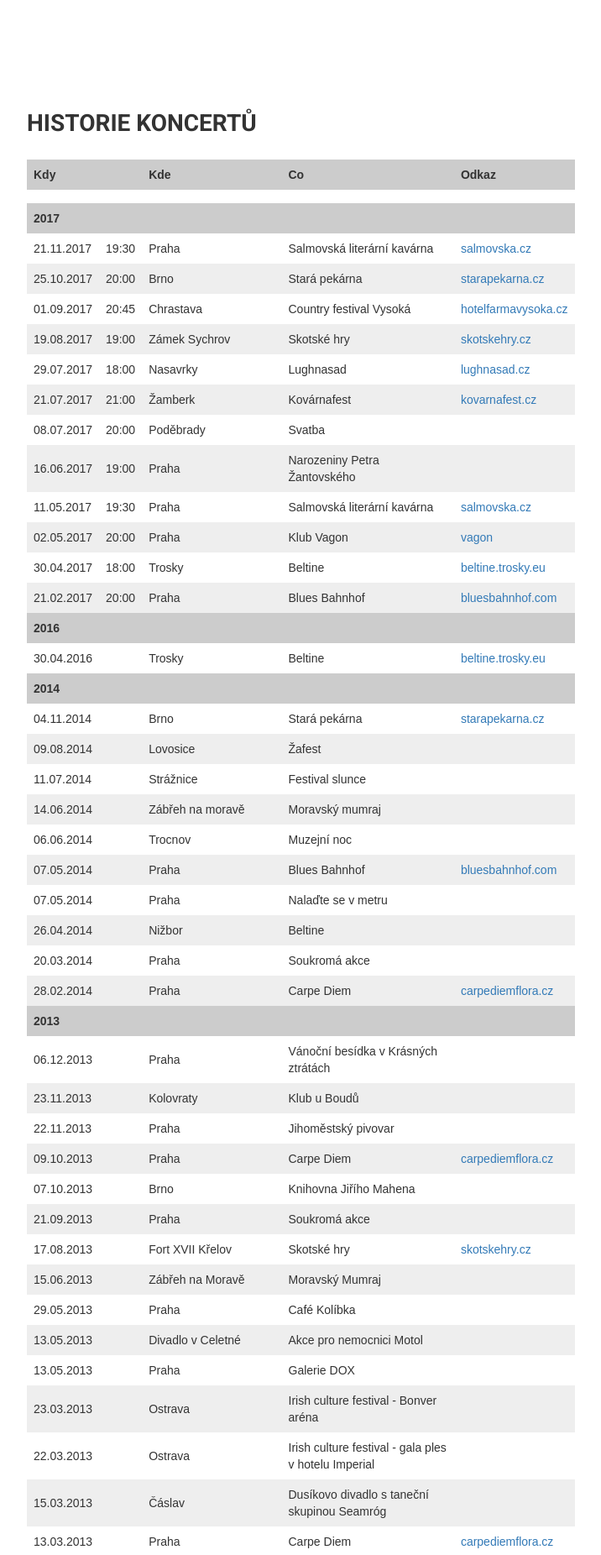
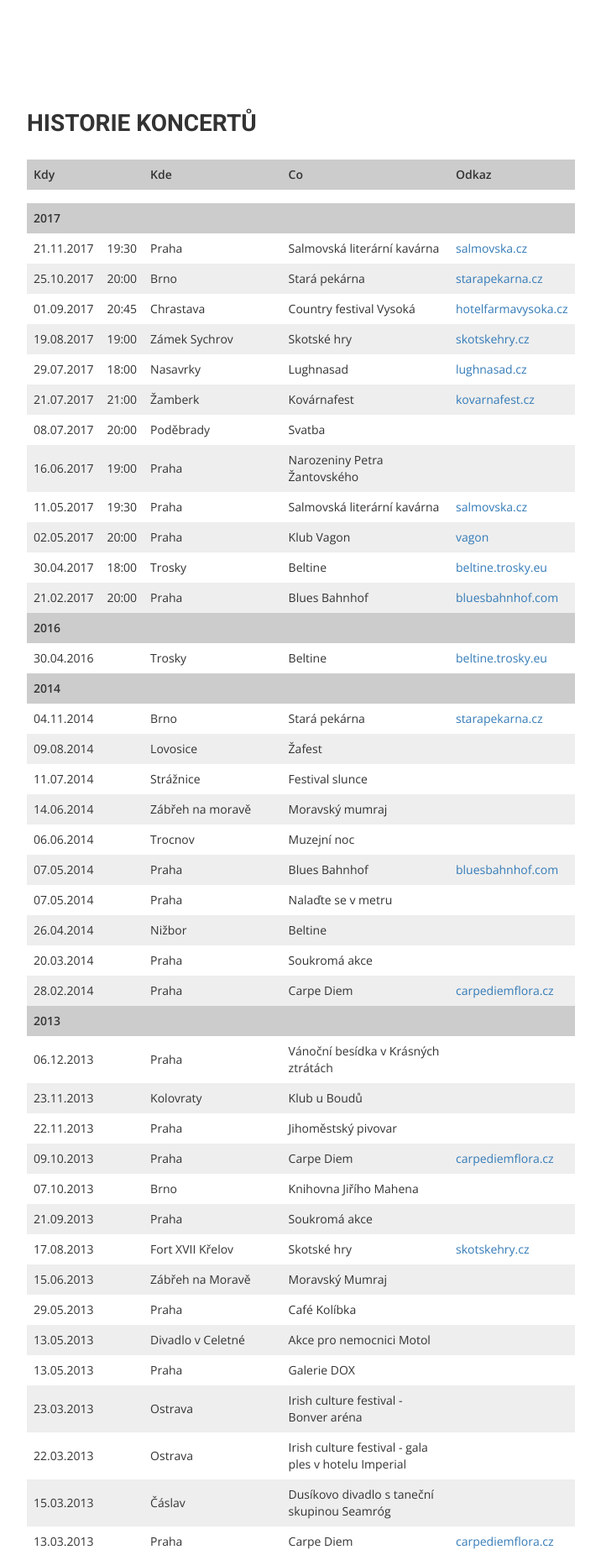
Before and after one commit to davrys/rira-web-jekyll, a Jekyll site: the page built from pages/all_events.html, in a window 1280 px wide. Shown: the part 627-2479 px from the top of the page at 84% size, without its empty margins (38-754 px from the left). Built offline with Jekyll 4.4.1, drawn with Linux system fonts in a browser that asks for light colours; nearby versions of some CDN libraries; some web fonts are replaced.

Commit message:
* Events table code simplification

```diff
--- a/_includes/events.html
+++ b/_includes/events.html
@@ -6,6 +6,7 @@
         <div class="block">
 
           {% assign all_events = include.all_events %}
+          {% assign separate_years = include.separate_years %}
 
           <div class="section-title">
             {% if all_events %}
@@ -24,17 +25,21 @@
 
           <style>
           table {
-              font-family: arial, sans-serif;
-              border-collapse: collapse;
-              width: 100%;
+            <!-- Single line borders -->
+            <!-- https://www.w3schools.com/cssref/pr_border-collapse.asp -->
+            border-collapse: collapse;
+            border: 0px solid {{ background_color }};
           }
 
-          td, th {
-              border: 0px solid {{ title_row_color }};
+          th, td {
+              border: 0px solid {{ background_color }};
               text-align: left;
               padding: 8px;
           }
 
+          th {
+              background-color: {{ title_row_color }};
+          }
           tr:nth-child(even) {
               background-color: {{ even_row_color }};
           }
@@ -43,9 +48,10 @@
           }
           </style>
 
-
+          <!-- Show horizontal scrollbar if the table won't fit the screen -->
+          <div style="overflow-x:auto;">
           <table>
-            <tr style="background-color:{{ title_row_color }}">
+            <tr>
               <th>Kdy</th>
               <th></th>
               <th>Kde</th>
@@ -54,20 +60,18 @@
             </tr>
 
             <!-- Empty row -->
-            {% if all_events %}
+            {% if separate_years %}
               <tr style="background-color:{{ background_color }};">
                 <!-- Spread first column over all 5 columns -->
                 <td colspan="5"></td>
               </tr>
             {% endif %}
 
-            <!-- Sort events -->
+            <!-- Sort events by date -->
             {% if all_events %}
-              <!-- Sort events by date: descending (newest first) -->
-              {% assign events = (site.data.events | sort: 'date') | reverse %}
+              {% assign events = (site.data.events | sort: 'date') | reverse %} <!-- Descending (newest first) -->
             {% else %}
-              <!-- Sort events by date: ascending (oldest first) -->
-              {% assign events = (site.data.events | sort: 'date') %}
+              {% assign events = (site.data.events | sort: 'date') %} <!-- Ascending (oldest first) -->
             {% endif %}
 
             <!-- Last displayed year -->
@@ -80,18 +84,18 @@
               {% assign event_year = event.date | date: "%Y" %}
               {% assign current_year = site.time | date: "%Y" %}
 
-              {% if all_events or event_year >= current_year %}
+              {% if all_events or event_year >= current_year %} <!-- Show the event? -->
+
+                <!-- New year; Diplay row with year -->
                 {% if event_year != last_year %}
-                  <!-- Row with year -->
-                  {% if all_events %}
-                    <tr style="background-color:{{ title_row_color }};">
-                      <!-- Spread first column over all 5 columns -->
-                      <td colspan="5"><b>{{ event_year }}</b></td>
+                  {% if separate_years %}
+                    <tr>
+                      <th colspan="5">{{ event_year }}</th>
                     </tr>
                   {% endif %}
 
                   {% assign last_year = event_year %}
-                  <!-- Next row after title should have always even_row_color -->
+                  <!-- Next row after header or title should have always even_row_color -->
                   {% assign row_color = even_row_color %}
                 {% endif %}
 
@@ -115,6 +119,7 @@
             {% endfor %}
 
           </table>
+          </div>
 
           </br>
           {% unless all_events %}
--- a/pages/all_events.html
+++ b/pages/all_events.html
@@ -5,4 +5,4 @@
 ---
 
 {% include slider.html %}
-{% include events.html all_events="true" %}
+{% include events.html all_events=true separate_years=true %}
```
